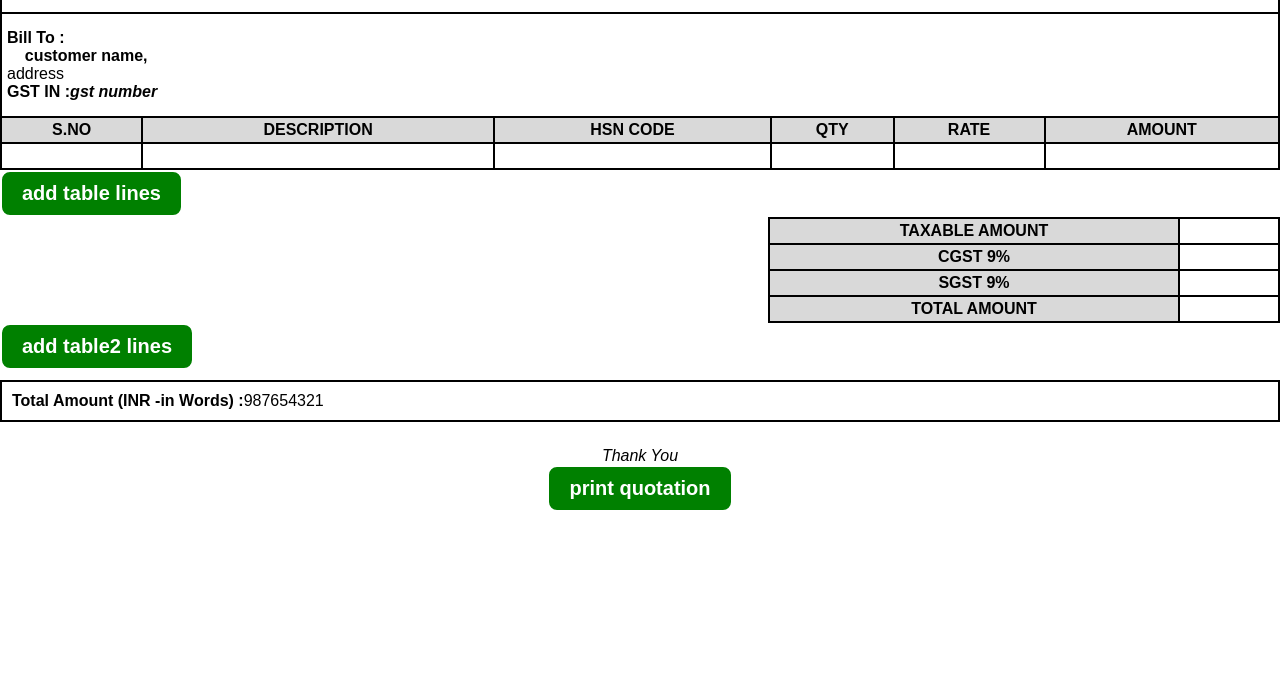
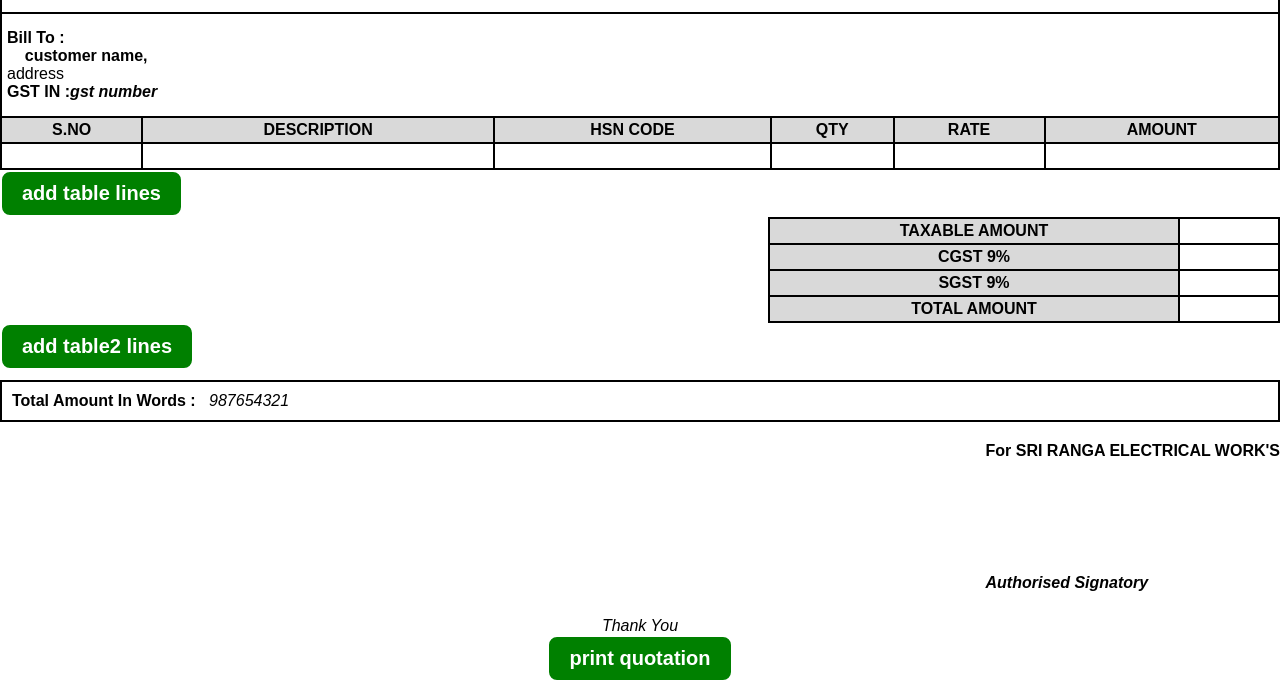
Before and after one commit to sriranga-electrical-works/tax, a plain HTML site: page index.html in a window 1280 px wide. Shown: the part 180-862 px from the top of the page. Before the commit the page ends 800 px from the top, so only its background shows below. Drawn offline with Linux system fonts and the light colour scheme.

Commit message:
Add files via upload

```diff
--- a/index.html
+++ b/index.html
@@ -14,7 +14,7 @@
             <div></div>
             <div><h1>TAX INVOICE</h1></div>
             <div class="header-title-right">
-<!--                 <p class="quotation_no"><b>INVOICE NO :</b><em><span id="quotation_no" contenteditable="true">000</span></em></p> -->
+                <!-- <p class="quotation_no"><b>INVOICE NO :</b><em><span id="quotation_no" contenteditable="true">000</span></em></p> -->
                 <p class="date"><b>Date :</b><em><span id="date" contenteditable="true">dd/mm/yyyy</span></em></p>
             </div>
         </div>
@@ -91,9 +91,16 @@
       <button id="add_table_line2">add table2 lines</button>
 
       <section class="total_amount">
-            <p><b>Total Amount (INR -in Words) :</b></p>
-            <p contenteditable="true">987654321</p>
+            <p><b>Total Amount In Words :</b></p>&nbsp;&nbsp;&nbsp;
+            <em><i><p contenteditable="true">987654321</p></i></em>
       </section>
+
+      <section class="auth-sign">
+        <div>
+            <p><b>For SRI RANGA ELECTRICAL WORK'S</b></p>
+            <p><b><em contenteditable="true">Authorised Signatory</em></b></p>
+        </div>
+       </section>
       <!-- footer -->
        <footer>
            <p><i><em>Thank You</em></i></p>
--- a/page_style.css
+++ b/page_style.css
@@ -58,7 +58,6 @@ padding: 3px;
 .qtn_total_bill_section{
     display: flex;
     flex-direction: row-reverse;
-/*     margin-top: 10px; */
 }
 footer{
     margin-top: 25px;
@@ -66,7 +65,6 @@ footer{
 }
 button{
     padding: 10px 20px;
-    /* width:100%; */
     background:green;
     color: #fff;
     border:2px solid #fff;
@@ -92,3 +90,15 @@ button:active{
     border:2px solid #000;
     margin-top: 10px;
 }
+.auth-sign{
+    display: flex;
+    justify-content: end;
+    align-items: center;
+    margin-top: 20px;
+}
+.auth-sign div{
+    height:150px;
+    display: flex;
+    flex-direction: column;
+    justify-content:space-between;
+}
```
